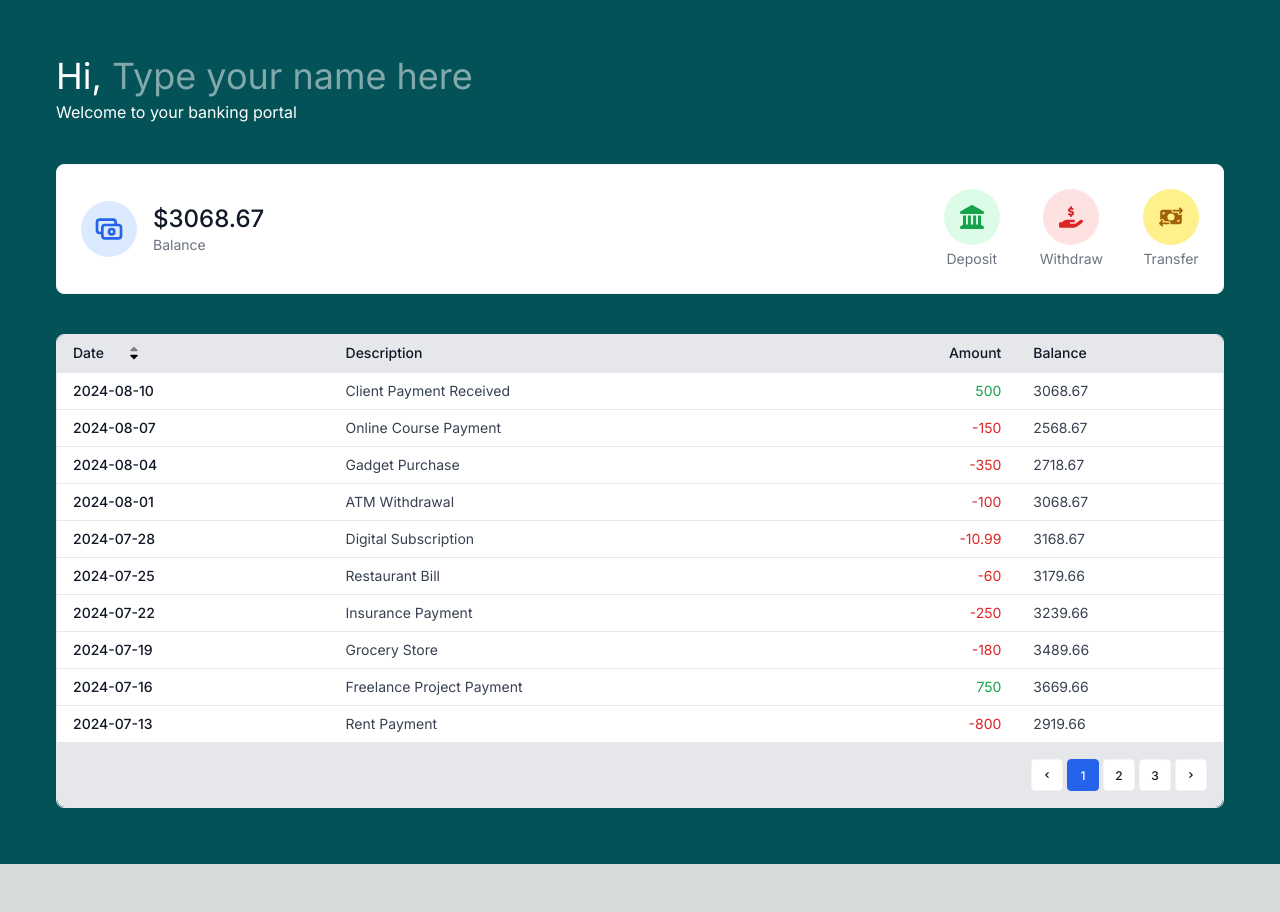
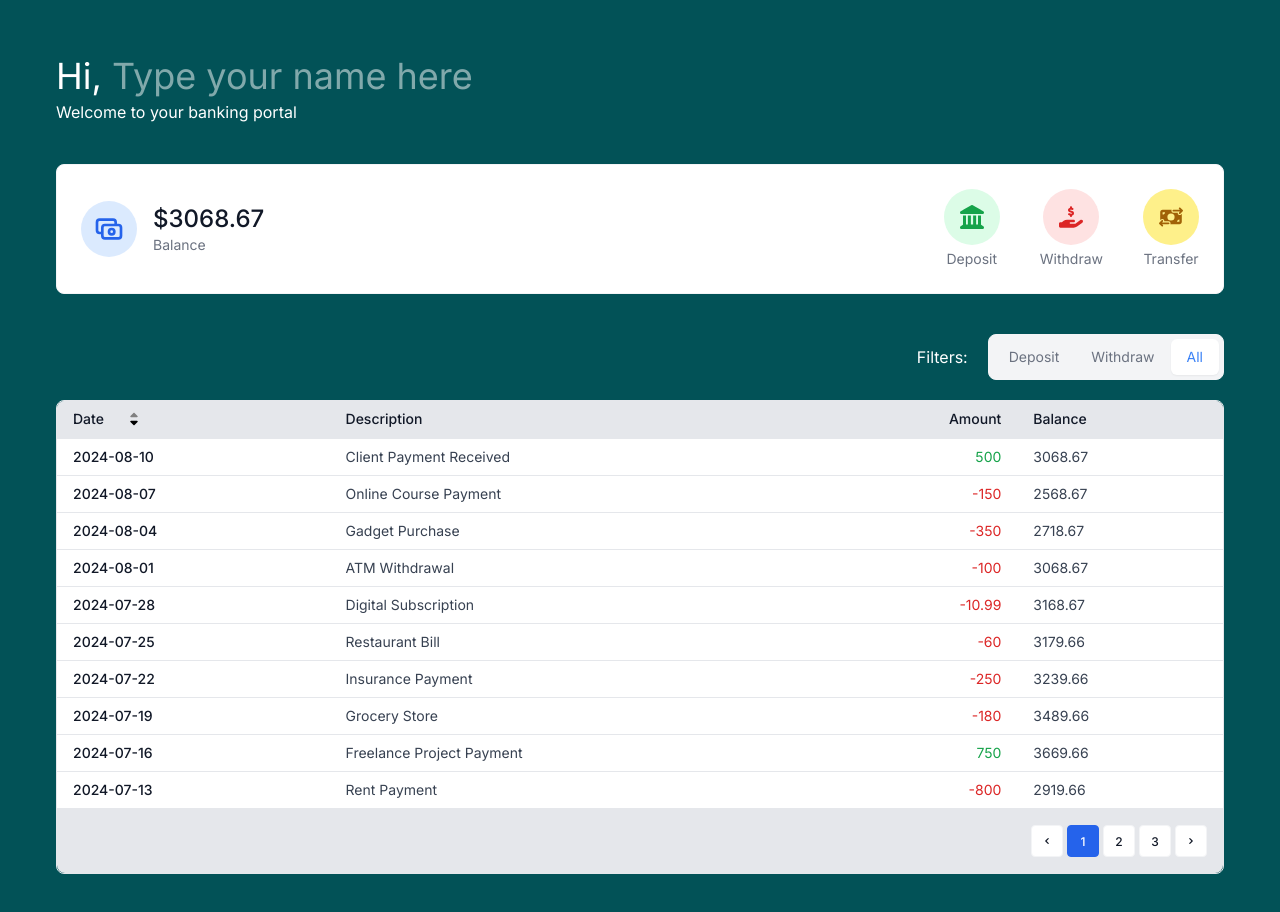
Before and after one commit to jestinjoshi/code-sherpas-tech-challenge, a Next.js app: page / in a window 1280 px wide. Shown: the top 912 px of the page. Before the commit the page ends 864 px from the top, so only its background shows below. Built offline with nearby package versions, Linux system fonts and the light colour scheme.

Commit message:
feat: transaction filters

```diff
--- a/src/app/page.tsx
+++ b/src/app/page.tsx
@@ -17,6 +17,8 @@ export default function Home() {
   const [page, setPage] = useState(0);
   const [isAscending, setAscending] = useState(false);
 
+  const [filter, setFilter] = useState<'deposit' | 'withdraw' | 'all'>('all');
+
   // State to manage form visibility
   const [formVisibility, setFormVisibility] = useState<'none' | 'deposit' | 'withdraw' | 'transfer'>('none');
 
@@ -29,10 +31,21 @@ export default function Home() {
     });
   }, [transactions, isAscending]);
 
+  const filteredTransactions = useMemo(() => {
+    if (filter === 'all') return sortedTransactions;
+    return sortedTransactions.filter(({ amount }) => {
+      if (filter === 'deposit') {
+        return amount > 0;
+      } else {
+        return amount < 0;
+      }
+    })
+  }, [sortedTransactions, filter])
+
   // Memoized paginated transactions based on chunk size
   const paginatedTransactions = useMemo(() => {
     const chunkSize = 10;
-    return sortedTransactions.reduce<transactionType[][]>((acc, curr, i) => {
+    return filteredTransactions.reduce<transactionType[][]>((acc, curr, i) => {
       const chunkIndex = Math.floor(i / chunkSize);
       if (!acc[chunkIndex]) {
         acc[chunkIndex] = []; // Start a new chunk
@@ -40,7 +53,7 @@ export default function Home() {
       acc[chunkIndex].push(curr);
       return acc;
     }, []);
-  }, [sortedTransactions]);
+  }, [filteredTransactions]);
 
   // Balance is calculated based on the latest transaction
   const balance = transactions[0]?.balance ?? 0;
@@ -145,6 +158,17 @@ export default function Home() {
 
         </div>
 
+        <div className="flex justify-end items-center mb-5 gap-5">
+          <span className="text-white">Filters:</span>
+          <div className="flex rounded-lg border border-gray-100 bg-gray-100 p-1">
+            {['deposit', 'withdraw', 'all'].map((f) => (
+              <button onClick={() => setFilter(f)} className={`inline-block rounded-md px-4 py-2 text-sm ${filter === f ? 'text-blue-500 shadow-sm bg-white' : 'text-gray-500 hover:text-gray-700'} focus:relative capitalize`}>
+                {f}
+              </button>
+            ))}
+          </div>
+        </div>
+
         <div className="rounded-lg border border-gray-200">
           <div className="overflow-x-auto rounded-t-lg">
             <table className="min-w-full divide-y-2 divide-gray-200 bg-white text-sm">
```
